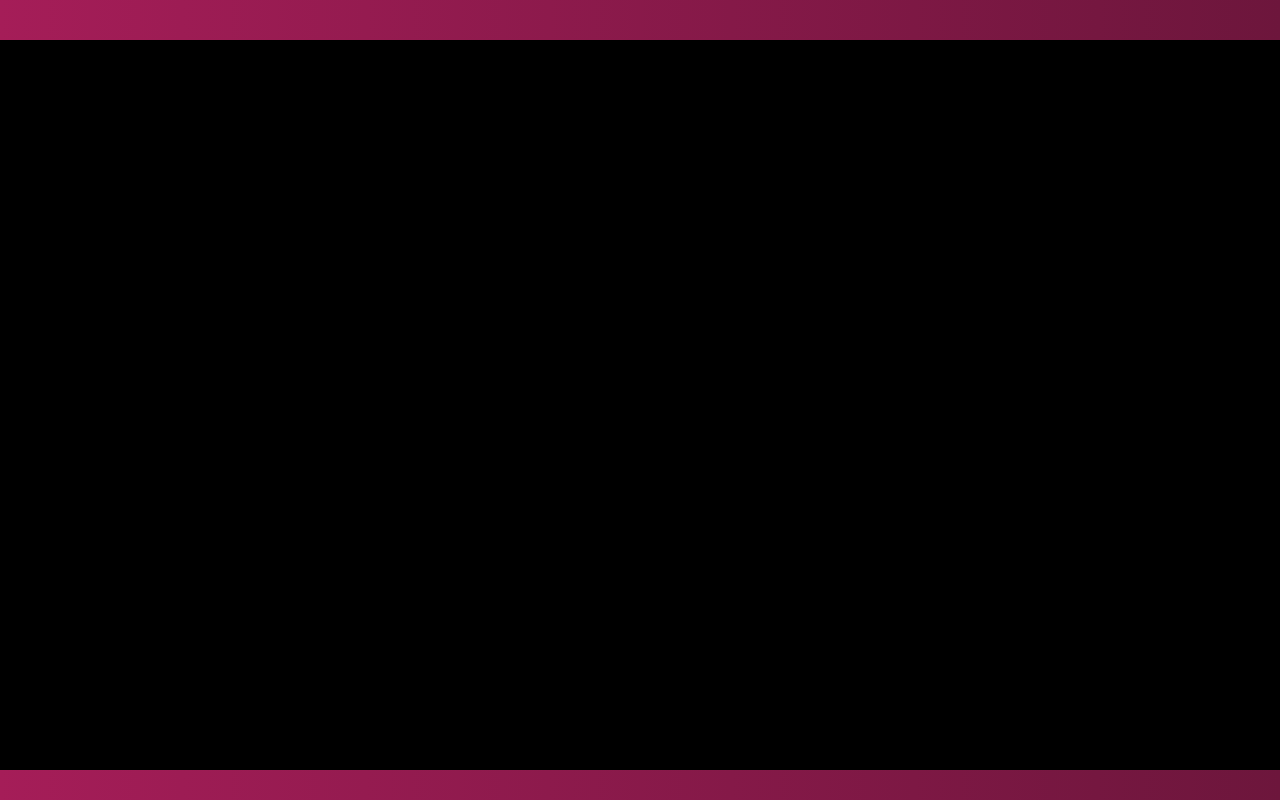
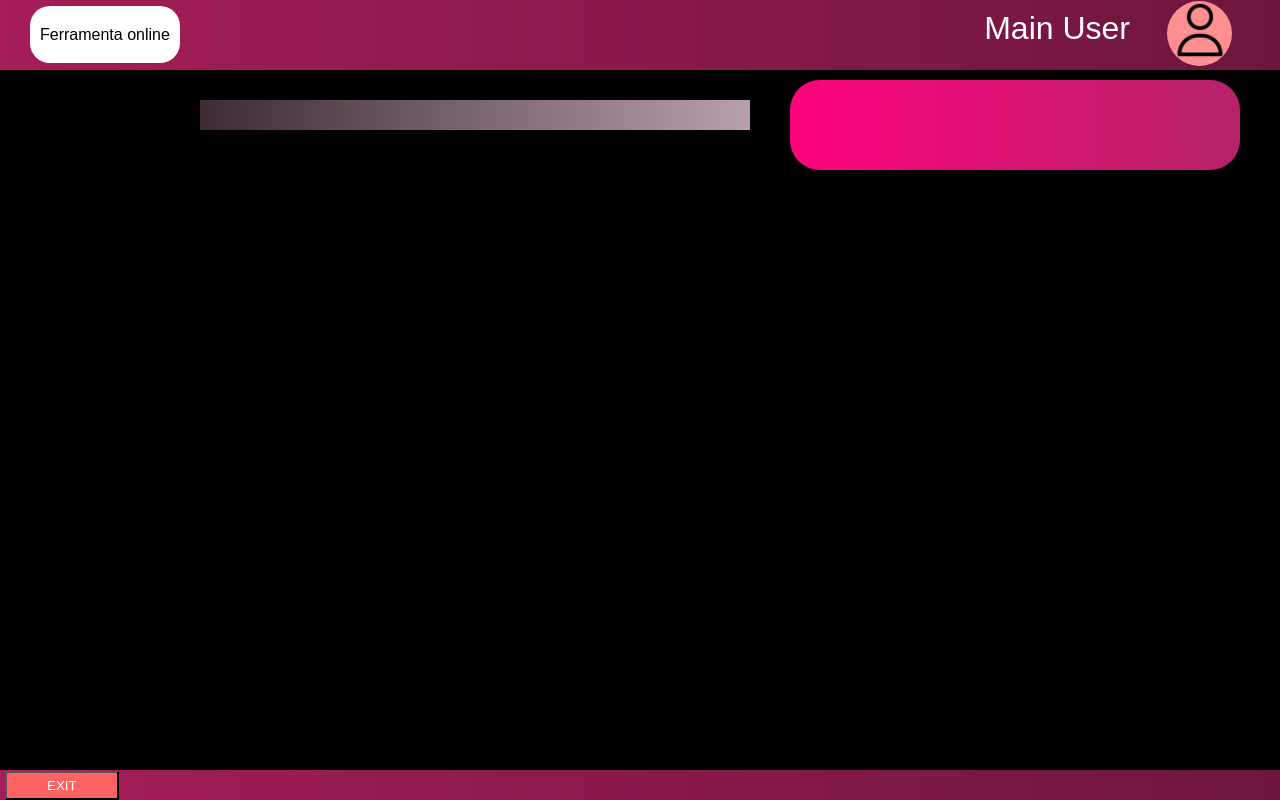
Before and after one commit to Mafald07h/ProjetoTCC, a plain HTML site: page inicial.html in a window 1280 px wide. Drawn offline with Linux system fonts and the light colour scheme.

Commit message:
Criação da tela de chat e da tela inicial

```diff
--- a/assets/css/style2.css
+++ b/assets/css/style2.css
@@ -9,11 +9,65 @@ body {
 }
 
 .header {
-    height: 40px;
+    height: 70px;
     background-image: linear-gradient(to right,#A51D58,#6D163C);
 }
 
+.header .title {
+    background-color: white;
+    text-indent: 20px;
+    display: inline;
+    margin-left: 30px;
+    padding: 20px 10px 20px 10px;
+    border-radius: 20px;
+    line-height: 70px;
+}
 
+.header .user-name {
+    color: white;
+    display: flex;
+    justify-content: end;
+    font-size: 2em;
+    position: absolute;
+    top: 10px;
+    right: 150px;
+}
+
+.header img {
+    position: absolute;
+    right: 50px;
+    z-index: 1;
+}
+
+.header .circle {
+    background-color: #FF8F91;
+    height: 65px;
+    width: 65px;
+    position: absolute;
+    top: 1px;
+    right: 48px;
+    border-radius: 50px;
+    z-index: 0;
+}
+
+.search {
+    background-image: linear-gradient(to right, #3E2A34, #B8A0AC );
+    height: 30px;
+    width: 300px;
+    left: 200px;
+    top: 100px;
+    padding-right: 250px;
+    position: absolute;
+}
+
+.navegation {
+   background-image: linear-gradient(to right,#FF047D,#B52369);
+   height: 90px;
+   margin-left: 790px;
+   margin-right: 40px;
+   margin-top: 10px;
+   border-radius: 30px;
+}
 
 .footer {
     position: fixed;
@@ -22,3 +76,11 @@ body {
     height: 30px;
     background-image: linear-gradient(to right,#A51D58,#6D163C);
 }
+
+.footer .btexit {
+   margin-top: 1px;
+   margin-left: 5px;
+   padding: 5px 40px 5px 40px;
+   background-color: #FF6363;
+   color: white;
+}
--- /dev/null
+++ b/assets/css/style3.css
@@ -0,0 +1,37 @@
+*{
+    margin: 0;
+    padding: 0;
+    font-family: Arial, Helvetica, sans-serif;
+}
+
+body {
+    background-color: black;
+}
+
+.header {
+    height: 70px;
+    background-image: linear-gradient(to right,#A51D58,#6D163C);
+}
+
+.content {
+    background-color: #808080;
+    width:120px;
+    height: 120px;
+    border-radius: 200px;
+    position: absolute;
+    top: 60%;
+    left: 40%;
+}
+.content > img{
+    position: absolute;
+    top: 12%;
+    left: 12%;
+}
+
+.footer {
+    position: fixed;
+    bottom: 0;
+    width: 100%;
+    height: 30px;
+    background-image: linear-gradient(to right,#A51D58,#6D163C);
+}
--- a/inicial.html
+++ b/inicial.html
@@ -9,11 +9,20 @@
 <body>
     <div class="main">
         <div class="header">
-
+            <div class="title"> Ferramenta online</div>
+            <div class="user-name">Main User </div>
+            <img src="assets/img/User.png" alt="Imagem usuário" width="60px">
+            <div class="circle"></div>
         </div>
+        <div class="search"> </div> <div class="navegation"></div>
         <div class="footer">
-
+            <input type="button" value="EXIT" class="btexit" onclick="sair()">
         </div>
     </div>
+    <script>
+        function sair() {
+            window.location.href = "index.html";
+        }
+    </script>
 </body>
 </html>
```
Also changed, not shown: chat.html (added, +18 -0 lines).
